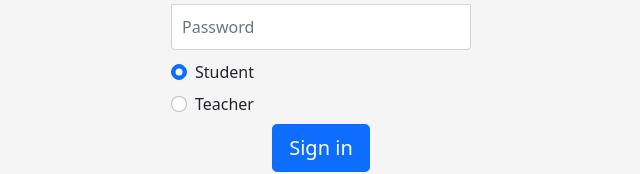
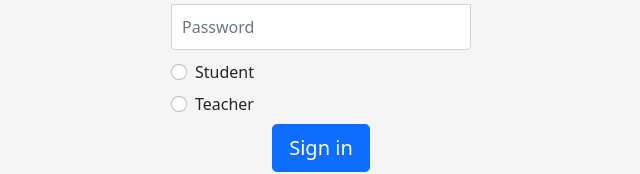
Before and after one commit to lbovolini/escola-front, a React (Create React App) app: page /login in a window 1280 px wide. Shown: the part 387-561 px from the top of the page, without its empty margins (319-959 px from the left). Built offline with nearby package versions, Linux system fonts and the light colour scheme.

Commit message:
Corrigido radio button

```diff
--- a/src/pages/Login.js
+++ b/src/pages/Login.js
@@ -43,7 +43,6 @@ export default class Login extends Component {
     }
 
     onChangeRole(e) {
-        console.log("E " + e.target.value)
         this.setState({ role: e.target.value })
     }
 
@@ -57,13 +56,13 @@ export default class Login extends Component {
                     <input type="email" id="inputEmail" className="form-control" placeholder="Email address" autoFocus value={this.state.email} onChange={this.onChangeEmail}/>
                     <label for="inputPassword" className="sr-only">Password</label>
                     <input type="password" id="inputPassword" className="form-control" placeholder="Password" value={this.state.password} onChange={this.onChangePassword}/>
-                    <div className="radio-input-role" onChange={this.onChangeRole}>
+                    <div className="radio-input-role">
                         <div className="radio-label">
-                            <input className="form-check-input input-radio" type="radio" value="STUDENT" name="role" id="radioStudent" checked/>
+                            <input className="form-check-input input-radio" type="radio" value="STUDENT" name="role" id="radioStudent" onClick={this.onChangeRole}/>
                             <label for="radioStudent">Student</label>
                         </div>
                         <div className="radio-label">
-                            <input className="form-check-input input-radio" type="radio" value="TEACHER" name="role" id="radioTeacher"/>
+                            <input className="form-check-input input-radio" type="radio" value="TEACHER" name="role" id="radioTeacher" onClick={this.onChangeRole}/>
                             <label for="radioTeacher">Teacher</label>
                         </div>
                     </div>
```
